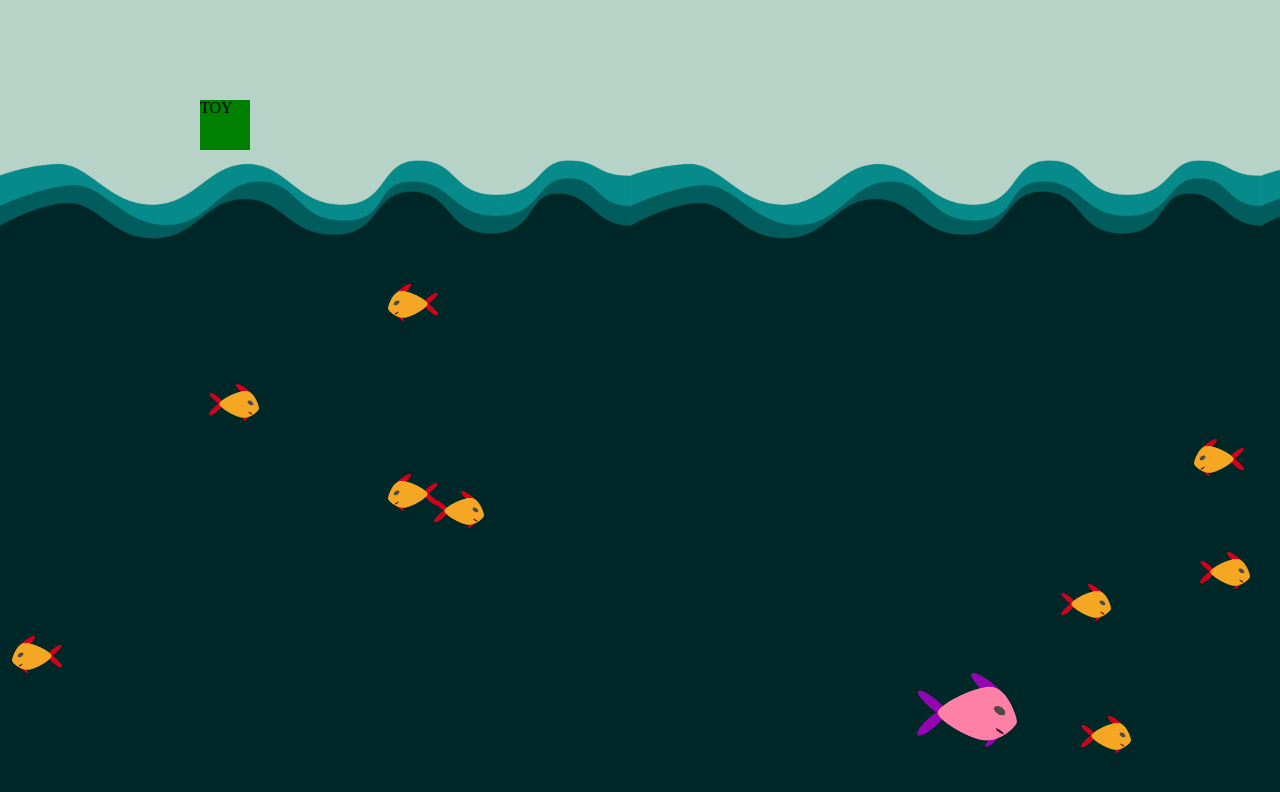
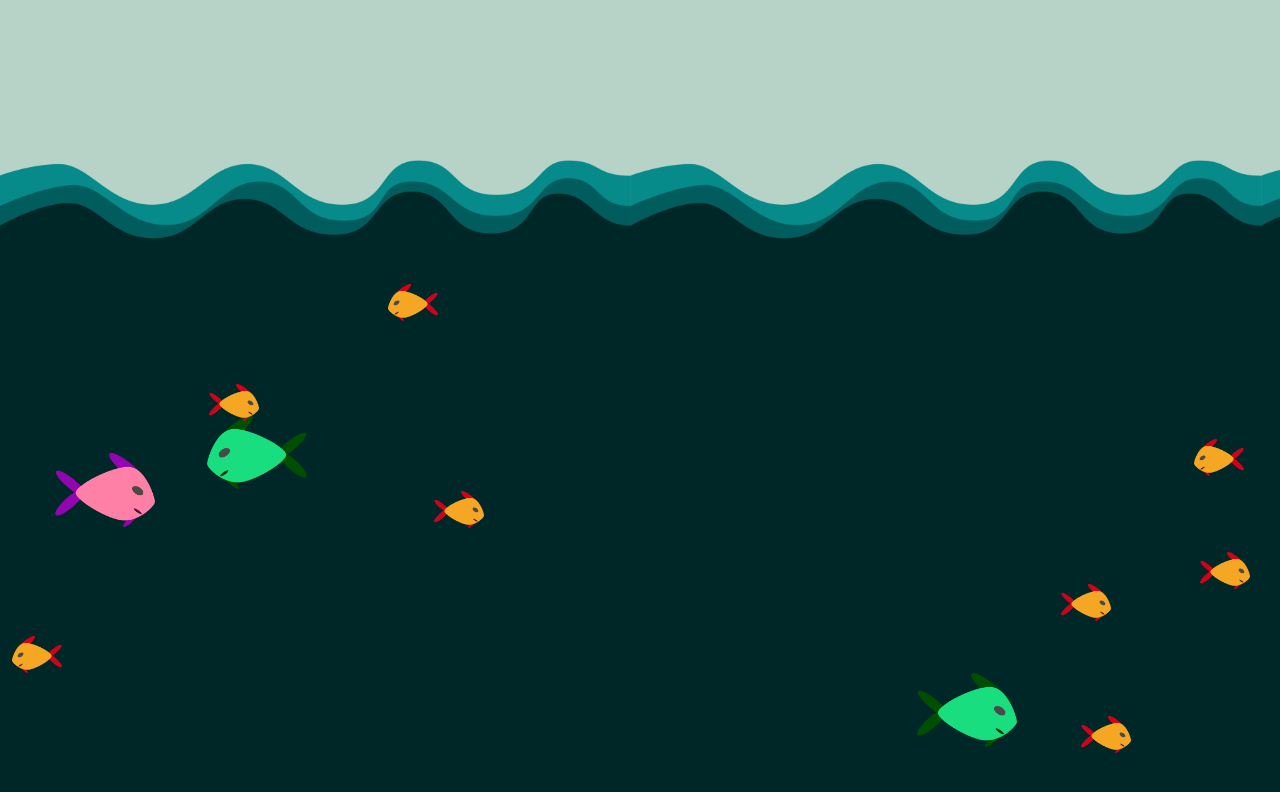
Before and after one commit to austinba/aquarium-party, a website: page index.html in a window 1280 px wide. Drawn offline with nearby package versions, Linux system fonts and the light colour scheme.

Commit message:
Predator changes color when hungry

```diff
--- a/index.html
+++ b/index.html
@@ -12,6 +12,5 @@
   <div id="air"></div>
   <div id="wave"></div>
   <div id="aquarium"></div>
-  <div id="toy">TOY</div>
 </body>
 </html>
--- a/src/fish.js
+++ b/src/fish.js
@@ -62,9 +62,7 @@ Fish.prototype.moveXY = function(xIncr, yIncr) {
   this.y += yIncr;
   // set fish facing direction
   if (xIncr < 0) {
-    if(!this.$node.hasClass('facingLeft')) {
-      this.$node.addClass('facingLeft');
-    }
+    this.$node.addClass('facingLeft');
     //this.$node.css('transform', 'scaleX(-1)');
   } else {
     this.$node.removeClass('facingLeft');
--- a/src/init.js
+++ b/src/init.js
@@ -9,7 +9,7 @@ $(document).ready(function(){
   }
 
   // pre-populate with Predator
-  for(var i = 0; i < 1; i++) {
+  for(var i = 0; i < 5; i++) {
     window.fishes.push(new Predator);
   }
 
--- a/src/predator.js
+++ b/src/predator.js
@@ -8,7 +8,7 @@ var Predator = function() {
   this.speed = 100 + 4 * (1 - Math.random()*2); // pixels per second
 
   this.stomach = 0;
-  this.hungry = true;
+  this.setHungry(true);
   this.hungryAgain = 3 * 1000;
   this.chasing;
 
@@ -20,7 +20,6 @@ Predator.prototype = Object.create(Fish.prototype);
 Predator.prototype.constructor = Predator;
 
 Predator.prototype.tick = function(interval) {
-
   if (this.hungry && window.fishes.length > 1) { // fix this later to check count of prey fish
     if (!this.chasing || window.fishes.indexOf(this.chasing)) {
       this.chasing = this.findNearestFish();
@@ -30,7 +29,6 @@ Predator.prototype.tick = function(interval) {
     var deltaX = (this.chasing.x - this.x) / chaseDistance * this.speed * interval;
     var deltaY = (this.chasing.y - this.y) / chaseDistance * this.speed * interval;
     this.moveXY(deltaX, deltaY);
-
 
     if (this.distanceTo(this.chasing) < 3) {
       this.eat(this.chasing);
@@ -42,21 +40,25 @@ Predator.prototype.tick = function(interval) {
   }
 };
 
+Predator.prototype.setHungry = function(isHungry) {
+  this.hungry = isHungry;
+  if (this.hungry) {
+    this.$node.addClass('hungry');
+  } else {
+    this.$node.removeClass('hungry');
+  }
+}
+
 Predator.prototype.eat = function(prey) {
-  // this.hungry = false;
-
   var fishIndex = window.fishes.indexOf(prey);
   prey.$node.remove();
   window.fishes.splice(fishIndex, 1);
   console.log(window.fishes);
-  this.hungry = false;
+  this.setHungry(false);
 
   setTimeout(function() {
-    this.hungry = true
+    this.setHungry(true);
   }.bind(this), this.hungryAgain);
-
-  // reset direction of fish
-
 };
 
 
--- a/styles.css
+++ b/styles.css
@@ -82,6 +82,11 @@ body {
 	filter: hue-rotate(300deg);
 
 	z-index: 5;
+}
+
+.hungry {
+	-webkit-filter: hue-rotate(100deg);
+	filter: hue-rotate(100deg);
 }
 
 .facingLeft {
@@ -170,16 +175,3 @@ body {
 	background-color: #002727;
 	position: relative;
 }
-
-/*
-	TEST DIV
- */
-
-#toy {
-	position: absolute;
-	height: 50px;
-	width: 50px;
-	left: 200px;
-	top: 100px;
-	background-color: green;
-}
```
